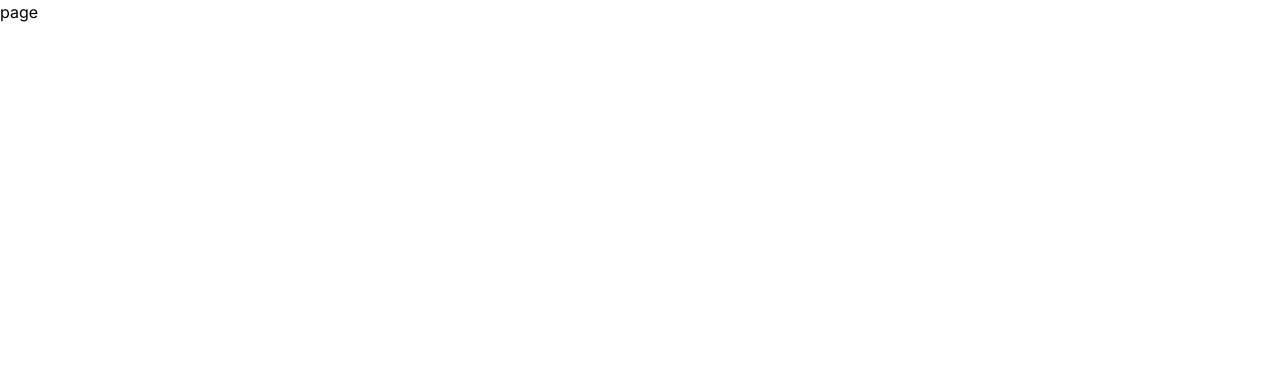
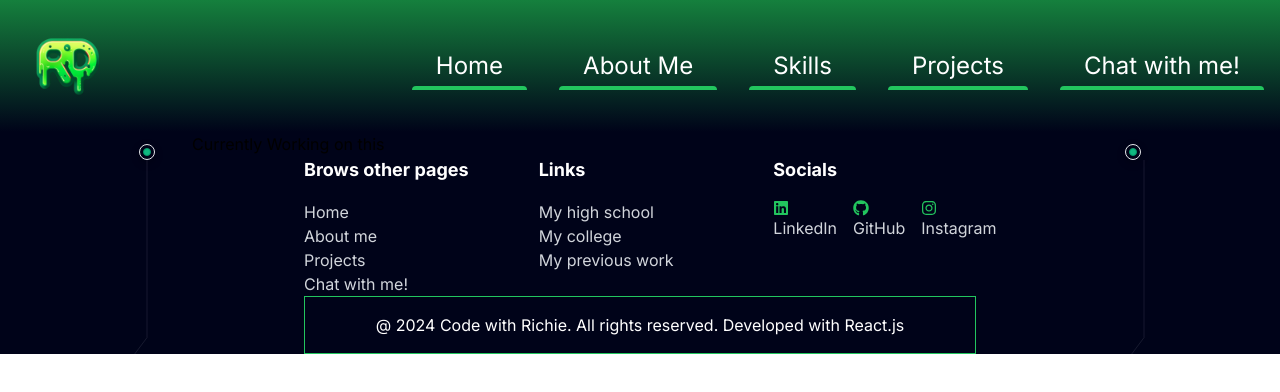
Before and after one commit to rgchdx/portfolio, a Next.js app: page /Skills in a window 1280 px wide. Shown: the top 392 px of the page. Built offline with nearby package versions, Linux system fonts and the light colour scheme.

Commit message:
Added topnav and footer to skills page

```diff
--- a/app/Skills/page.tsx
+++ b/app/Skills/page.tsx
@@ -1,8 +1,20 @@
+import Footer from '@/components/Footer'
+import TopNav from '@/components/TopNav'
+import { TracingBeam } from '@/components/ui/Tracing-Beam'
 import React from 'react'
 
 const page = () => {
   return (
-    <div>page</div>
+    <main className='relative bg-black-100 flex justify-center
+    items-center flex-col overflow-hidden'>
+      <TopNav />
+      <TracingBeam className="px-15">
+      <div className="max-w-7xl w-full">
+        <div>Currently Working on this</div>
+        <Footer />
+      </div>
+      </TracingBeam>
+    </main>
   )
 }
 
```
